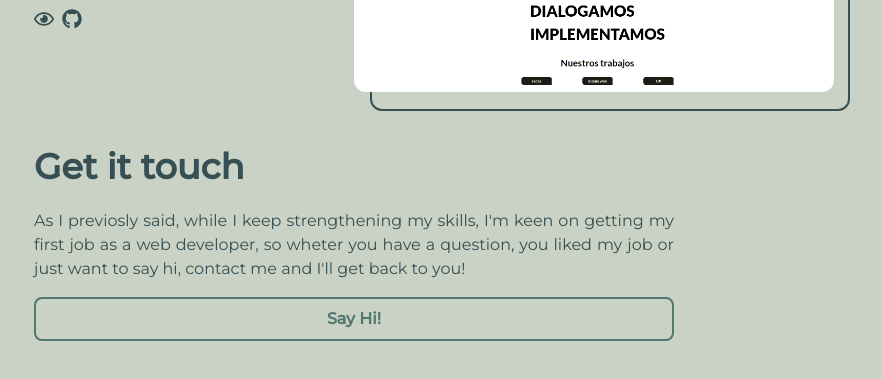
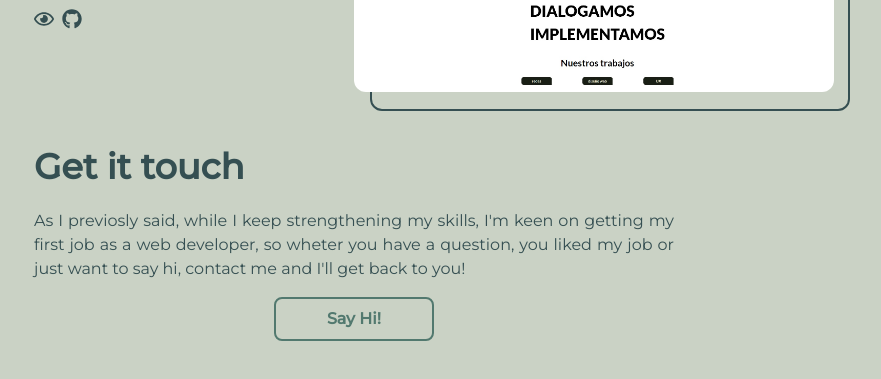
Before and after one commit to mlabato/portfolio-mlabato, a React (Create React App) app: page / in a window 1280 px wide. Shown: the part 1804-2183 px from the top of the page, without its empty margins (286-1167 px from the left). Built offline with nearby package versions, Linux system fonts and the light colour scheme.

Commit message:
Button styling changed

```diff
--- a/src/components/ux/Button.js
+++ b/src/components/ux/Button.js
@@ -1,6 +1,6 @@
 const Button = (props) => {
   return (
-    <button className="p-2  border-2 border-[#52796F] text-[#52796F] font-semibold rounded-lg hover:bg-[#52796F] hover:text-[#CAD2C5] ease-in-out duration-500">
+    <button className={"p-2  border-2 border-[#52796F] text-[#52796F] font-semibold rounded-lg hover:bg-[#52796F] hover:text-[#CAD2C5] ease-in-out duration-500 " + props.classes}>
       {props.text}
     </button>
   );
```
